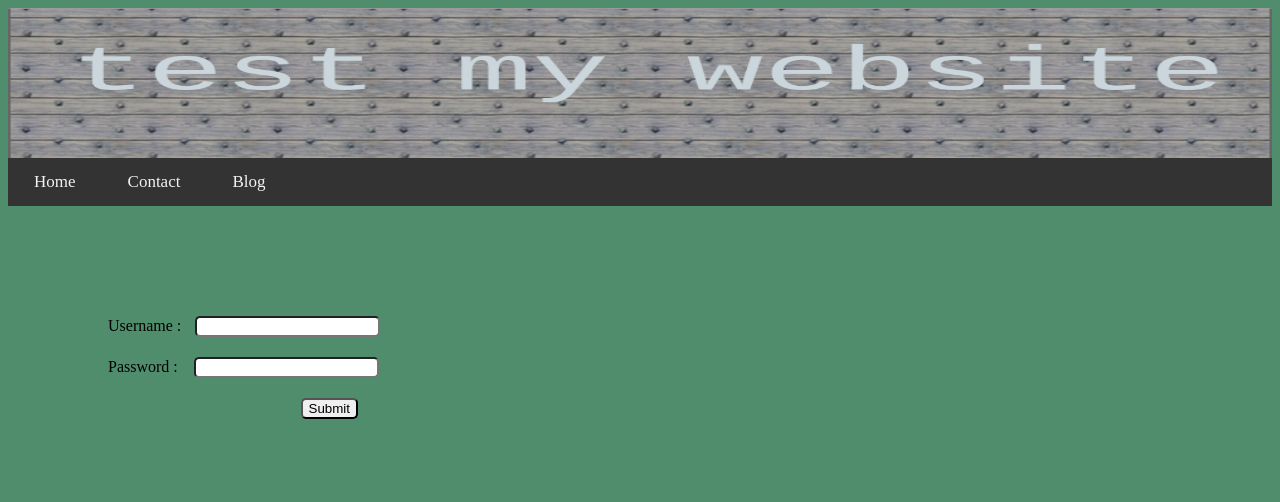
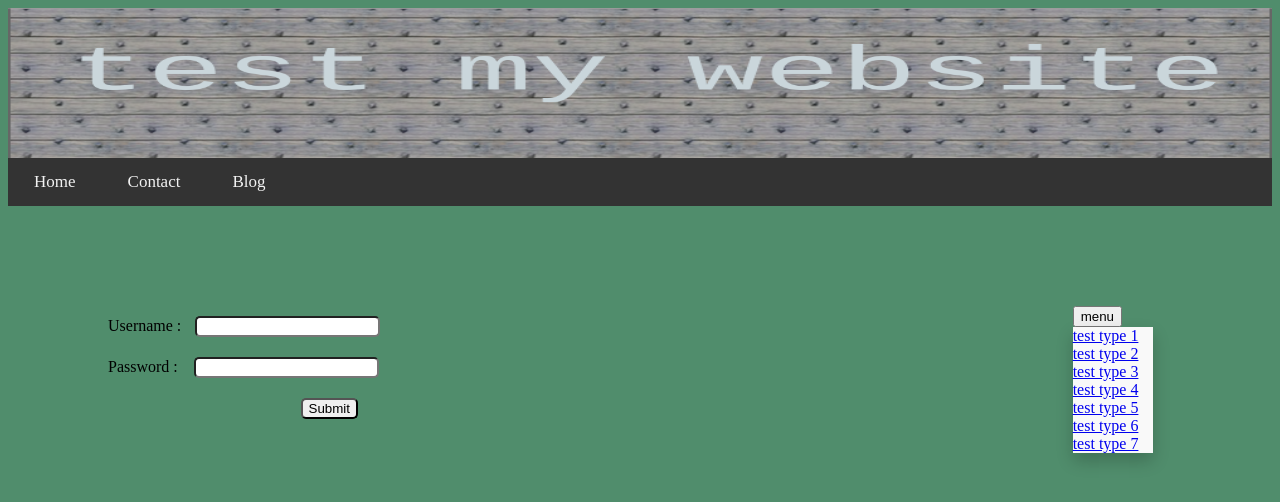
Before and after one commit to iMearner/testing_website, a PHP site: page /login.php in a window 1280 px wide. Shown: the top 502 px of the page. Run offline with PHP 8.4, Linux system fonts and the light colour scheme.

Commit message:
Update login.php

```diff
--- a/login.php
+++ b/login.php
@@ -2,22 +2,6 @@
 	<style type="text/css">
 		body{
 			background-color: #508D6C;
-		}
-		.dropdown-content{
-			display: none ;
-		}
-		.show{
-			display: block;
-		}
-		.b{
-			display: inline-block;
-			float: left;
-			color: black;
-			text-decoration: none;
-			background-color: #508D6C ;
-		}
-		.b : hover{
-			background-color: white ;
 		}
 		.top-navigation {
 			background-color: #333 ;
@@ -46,10 +30,29 @@
 		.login-credintial {
 			margin: 100px ;
 			width: 300px;
+			float: left;
 		}
 		.login-credintial input{
 			margin: 10px;
 			border-radius: 5px;
+		}
+		.dropdown{
+			float: right;
+			margin-top: 100px;
+			margin-right: 150px;
+		}
+		.dropdown-content{
+			display: block;
+			background-color: blue;
+		    position: absolute;
+		    background-color: #f9f9f9;
+		    min-width: 80px;
+		    box-shadow: 0px 8px 16px 0px rgba(0,0,0,0.2);
+		    z-index: 1;
+		}
+		.dropdown-content a {
+			display: inherit;
+
 		}
 	</style>
 
@@ -62,12 +65,28 @@
 			<a href="#bblog">Blog</a>
 		</div>
 	 <!-- now create login page that check admin is available in database  -->
+	 <form  method="post">
+	 	<div class="login-credintial">
+		 	Username : <input type="text" name="uername"><br>
+		 	Password : <input type="password" name="password"  style="margin-left:12px;"><br>
+		 	<input type="submit" style="float:right; margin-right:50px;">
+		 </div>
 
-	 <div class="login-credintial">
-	 	Username : <input type="text" name="uername"><br>
-	 	Password : <input type="password" name="password"  style="margin-left:12px;"><br>
-	 	<input type="submit" style="float:right; margin-right:50px;">
-	 </div>
+		 <div class="dropdown">
+		 	<button>menu</button>
+		 	<div class="dropdown-content">
+		 		<a href="#">test type 1</a>
+		 		<a href="#">test type 2</a>
+		 		<a href="#">test type 3</a>
+		 		<a href="#">test type 4</a>
+		 		<a href="#">test type 5</a>
+		 		<a href="#">test type 6</a>
+		 		<a href="#">test type 7</a>
+		 	</div>
+		 </div>
+	 </form>
+
+
 
 
 
```
